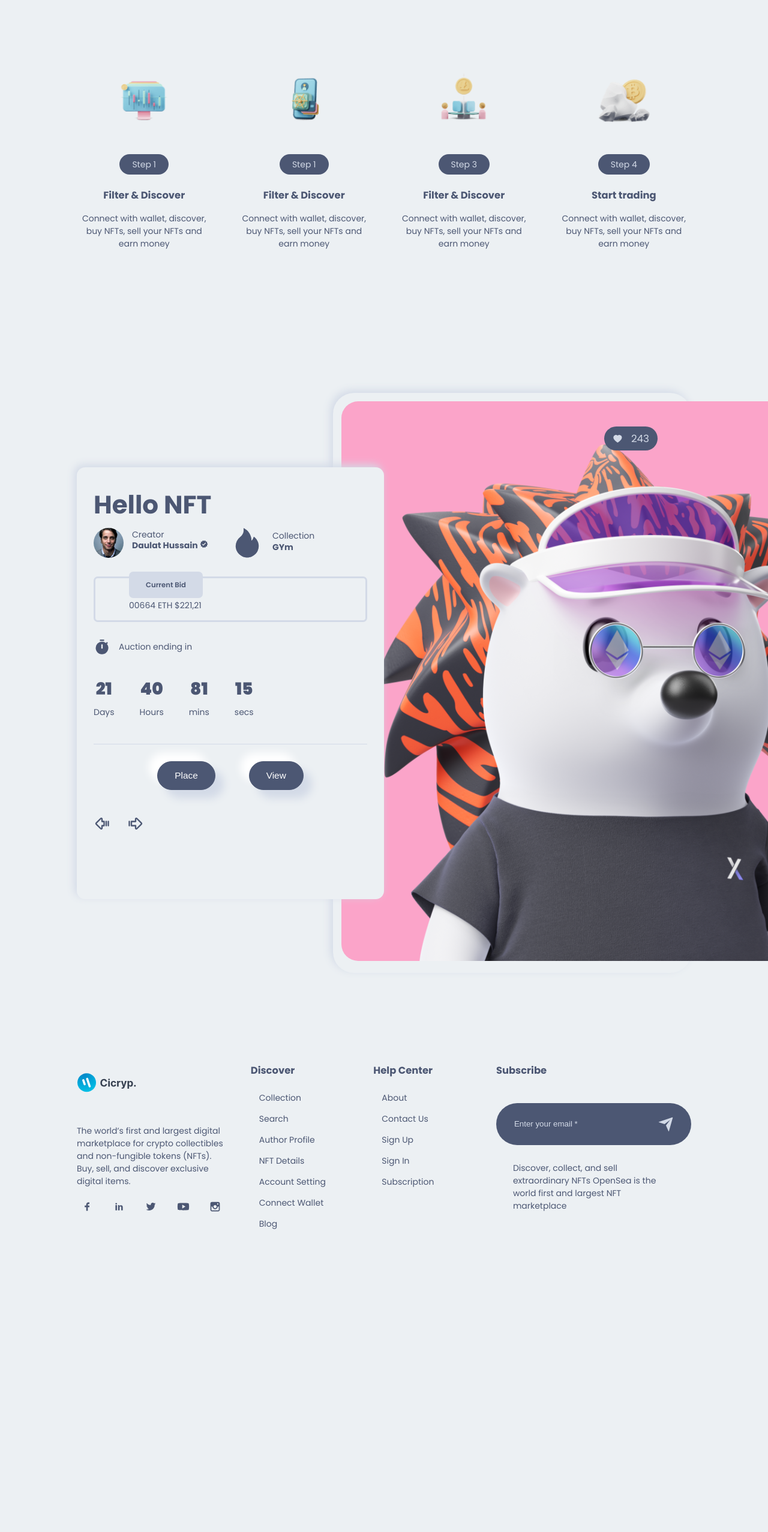
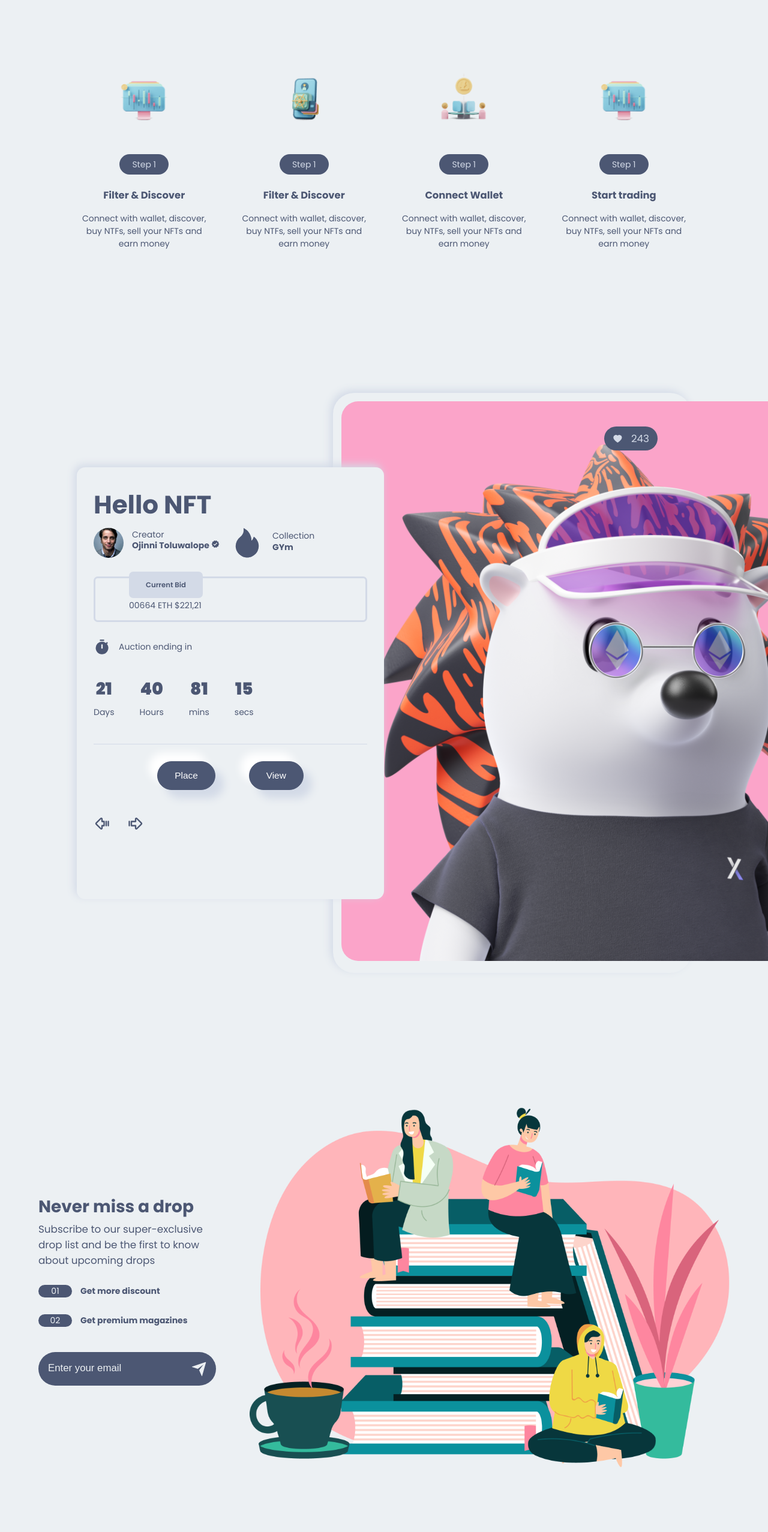
Before and after one commit to Dr-Voltron/nfttemplate, a Next.js app: page / in a window 1280 px wide. Shown: the part 792-3346 px from the top of the page at 60% size. Before the commit the page ends 2871 px from the top, so only its background shows below. Built offline with nearby package versions, Linux system fonts and the light colour scheme.

Commit message:
More improvements

```diff
--- a/components/BigNFTSlider/BigNFTSlider.jsx
+++ b/components/BigNFTSlider/BigNFTSlider.jsx
@@ -16,7 +16,7 @@
     {
       title: "Hello NFT",
       id: 1,
-      name: "Daulat Hussain",
+      name: " Ojinni Toluwalope",
       collection: "GYm",
       price: "00664 ETH",
       like: 243,
@@ -32,7 +32,7 @@
     {
       title: "Buddy NFT",
       id: 2,
-      name: "Shoaib Hussain",
+      name: "Ojinni Elijah",
       collection: "Home",
       price: "0000004 ETH",
       like: 243,
@@ -48,7 +48,7 @@
     {
       title: "Gym NFT",
       id: 3,
-      name: "Raayan Hussain",
+      name: "Ojinni Blessing",
       collection: "GYm",
       price: "0000064 ETH",
       like: 243,
@@ -64,7 +64,7 @@
     {
       title: "Home NFT",
       id: 4,
-      name: "Raayan Hussain",
+      name: "Ojinni Tomilayo",
       collection: "GYm",
       price: "4664 ETH",
       like: 243,
--- a/components/BigNFTSlider/BigNFTSlider.module.css
+++ b/components/BigNFTSlider/BigNFTSlider.module.css
@@ -18,7 +18,6 @@
   z-index: 1111;
   height: 90vh;
 }
-
 .bigNFTSlider_box_left h2 {
   font-size: 3rem;
   line-height: 0;
--- a/components/Service/Service.jsx
+++ b/components/Service/Service.jsx
@@ -2,7 +2,6 @@
 import Image from "next/image";
 
 //INTERNAL IMPORT
-
 import Style from "./Service.module.css";
 import images from "../../img";
 const Service = () => {
@@ -21,7 +20,7 @@
           </p>
           <h3>Filter & Discover</h3>
           <p>
-            Connect with wallet, discover, buy NFTs, sell your NFTs and earn
+            Connect with wallet, discover, buy NTFs, sell your NFTs and earn
             money
           </p>
         </div>
@@ -37,39 +36,39 @@
           </p>
           <h3>Filter & Discover</h3>
           <p>
-            Connect with wallet, discover, buy NFTs, sell your NFTs and earn
+            Connect with wallet, discover, buy NTFs, sell your NFTs and earn
             money
           </p>
         </div>
         <div className={Style.service_box_item}>
           <Image
             src={images.service3}
+            alt="Connect Wallet"
+            width={100}
+            height={100}
+          />
+          <p className={Style.service_box_item_step}>
+            <span>Step 1</span>
+          </p>
+          <h3>Connect Wallet</h3>
+          <p>
+            Connect with wallet, discover, buy NTFs, sell your NFTs and earn
+            money
+          </p>
+        </div>
+        <div className={Style.service_box_item}>
+          <Image
+            src={images.service1}
             alt="Filter & Discover"
             width={100}
             height={100}
           />
           <p className={Style.service_box_item_step}>
-            <span>Step 3</span>
+            <span>Step 1</span>
           </p>
-          <h3>Filter & Discover</h3>
+          <h3>Start trading</h3>
           <p>
-            Connect with wallet, discover, buy NFTs, sell your NFTs and earn
-            money
-          </p>
-        </div>
-        <div className={Style.service_box_item}>
-          <Image
-            src={images.service4}
-            alt="Connect Wallet"
-            width={100}
-            height={100}
-          />
-          <p className={Style.service_box_item_step}>
-            <span>Step 4</span>
-          </p>
-          <h3> Start trading </h3>
-          <p>
-            Connect with wallet, discover, buy NFTs, sell your NFTs and earn
+            Connect with wallet, discover, buy NTFs, sell your NFTs and earn
             money
           </p>
         </div>
--- a/components/Service/Service.module.css
+++ b/components/Service/Service.module.css
@@ -10,6 +10,7 @@
   gap: 3rem;
   text-align: center;
 }
+
 .service_box_item_step {
   margin-top: 3rem;
   margin-bottom: 2rem;
@@ -21,6 +22,7 @@
   background-color: var(--icons-color);
   color: var(--shadow-dark-color);
 }
+
 @media screen and (max-width: 35em) {
   .service {
     width: 90%;
@@ -28,8 +30,7 @@
 }
 
 @media screen and (max-width: 50em) {
-  .service {
-    width: 90%;
+  .service_box {
     grid-template-columns: repeat(2, 1fr);
     gap: 1rem;
   }
--- /dev/null
+++ b/components/Subscribe/Subscribe.jsx
@@ -0,0 +1,47 @@
+import React from "react";
+import { RiSendPlaneFill } from "react-icons/ri";
+import Image from "next/image";
+
+//INTERNAL IMPORT
+import Style from "./Subscribe.module.css";
+import images from "../../img";
+
+const Subscribe = () => {
+  return (
+    <div className={Style.subscribe}>
+      <div className={Style.subscribe_box}>
+        <div className={Style.subscribe_box_left}>
+          <h2>Never miss a drop</h2>
+          <p>
+            Subscribe to our super-exclusive drop list and be the first to know
+            about upcoming drops
+          </p>
+          <div className={Style.subscribe_box_left_box}>
+            <span>01</span>
+            <small>Get more discount</small>
+          </div>
+          <div className={Style.subscribe_box_left_box}>
+            <span>02</span>
+            <small>Get premium magazines</small>
+          </div>
+
+          <div className={Style.subscribe_box_left_input}>
+            <input type="email" placeholder="Enter your email" />
+            <RiSendPlaneFill className={Style.subscribe_box_left_input_icon} />
+          </div>
+        </div>
+
+        <div className={Style.subscribe_box_right}>
+          <Image
+            src={images.update}
+            alt="get update"
+            height={600}
+            width={800}
+          />
+        </div>
+      </div>
+    </div>
+  );
+};
+
+export default Subscribe;
--- /dev/null
+++ b/components/Subscribe/Subscribe.module.css
@@ -0,0 +1,97 @@
+.subscribe {
+  width: 100%;
+}
+.subscribe_box {
+  width: 80%;
+  margin: 0 auto;
+  padding: 8rem 0;
+  display: grid;
+  grid-template-columns: 1.5fr 2fr;
+  align-items: center;
+}
+
+.subscribe_box_left h2 {
+  font-size: 3rem;
+  line-height: 0;
+}
+
+.subscribe_box p {
+  font-size: 1.2rem;
+}
+
+.subscribe_box_left_box {
+  display: flex;
+  align-items: center;
+  gap: 1rem;
+  margin-top: 2rem;
+}
+
+.subscribe_box_left_box small {
+  font-size: 1rem;
+  font-weight: 700;
+}
+
+.subscribe_box_left_box span {
+  background-color: var(--icons-color);
+  color: var(--main-bg-color);
+  padding: 0.5rem 1 rem;
+  border-radius: 2rem;
+  width: 4rem;
+  text-align: center;
+}
+
+.subscribe_box_left_input {
+  margin-top: 3rem;
+  padding: 2rem;
+  width: 80%;
+  border-radius: 4rem;
+  background-color: var(--icons-color);
+  color: var(--main-bg-color);
+  display: flex;
+  align-items: center;
+}
+
+.subscribe_box_left_input input {
+  background-color: transparent;
+  border: 0;
+  outline: none;
+  width: 90%;
+}
+
+.subscribe_box_left_input input::placeholder {
+  color: var(--main-bg-color);
+  font-size: 1.2rem;
+}
+
+.subscribe_box_left_input_icon {
+  font-size: 2rem;
+}
+@media screen and (min-device-width: 320px) and (max-device-width: 768px) {
+  .subscribe_box {
+    width: 90%;
+    grid-template-columns: 1fr;
+    gap: 4rem;
+  }
+  .subscribe_box_left_input {
+    width: 100%;
+    padding: 1rem;
+  }
+  .subscribe_box_left h2 {
+    font-size: 2rem;
+  }
+}
+
+@media screen and (min-device-width: 768px) and (max-device-width: 1024px) {
+  .subscribe_box {
+    width: 90%;
+    grid-template-columns: repeat(2, 1fr);
+    gap: 4rem;
+  }
+  .subscribe_box_left_input {
+    width: 100%;
+    padding: 1rem;
+  }
+  .subscribe_box_left h2 {
+    font-size: 2rem;
+  }
+}
--- a/components/componentsindex.js
+++ b/components/componentsindex.js
@@ -4,5 +4,14 @@
 import NavBar from "./NavBar/NavBar";
 import Service from "./Service/Service";
 import BigNFTSlider from "./BigNFTSlider/BigNFTSlider";
+import Subscribe from "./Subscribe/Subscribe";
 
-export { Button, Footer, NavBar, HeroSection, Service, BigNFTSlider };
+export {
+  Button,
+  Footer,
+  NavBar,
+  HeroSection,
+  Service,
+  BigNFTSlider,
+  Subscribe,
+};
--- a/src/pages/index.js
+++ b/src/pages/index.js
@@ -5,6 +5,7 @@
   BigNFTSlider,
   HeroSection,
   Service,
+  Subscribe,
 } from "../../components/componentsindex";
 
 const Home = () => {
@@ -13,6 +14,7 @@
       <HeroSection />
       <Service />
       <BigNFTSlider />
+      <Subscribe />
     </div>
   );
 };
```
